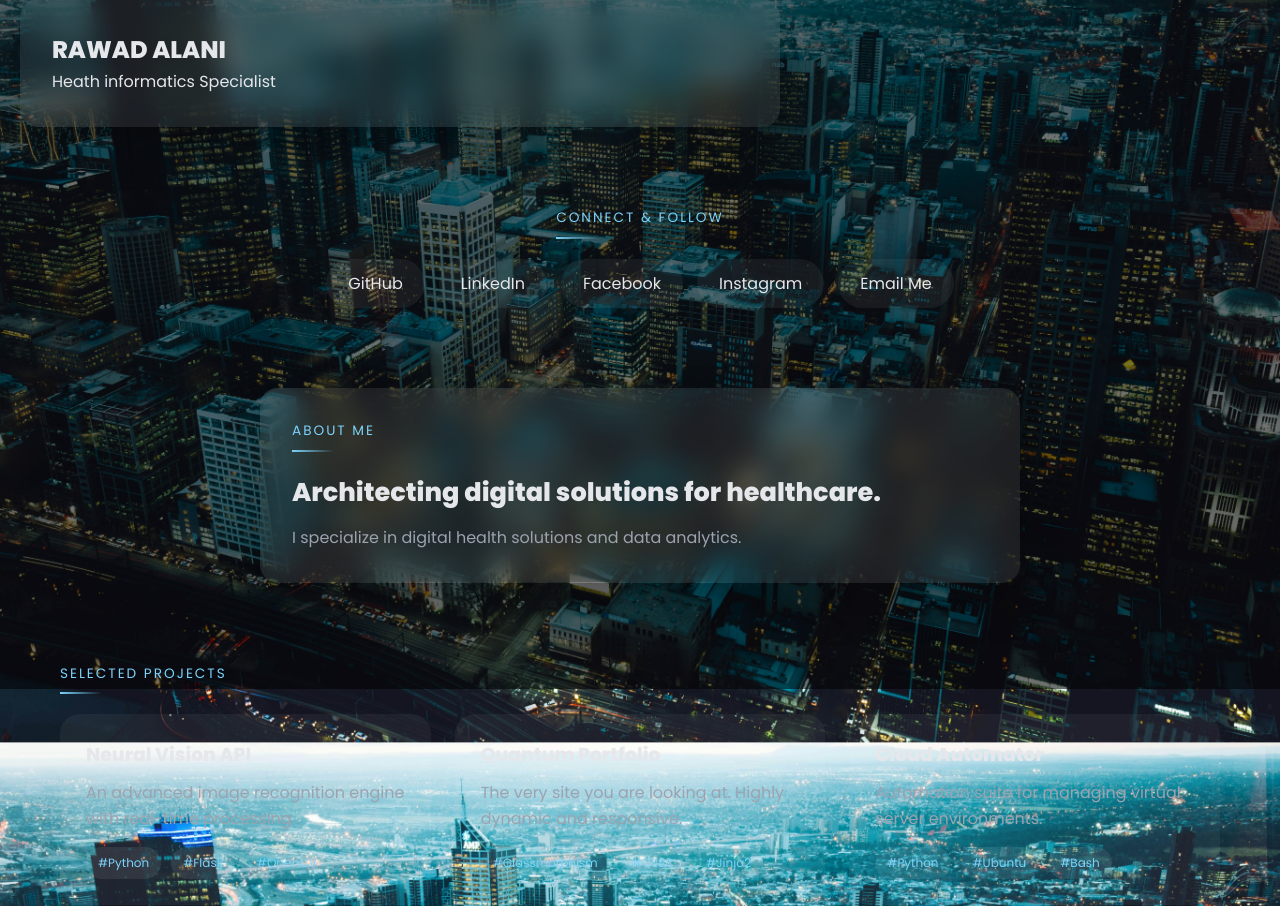
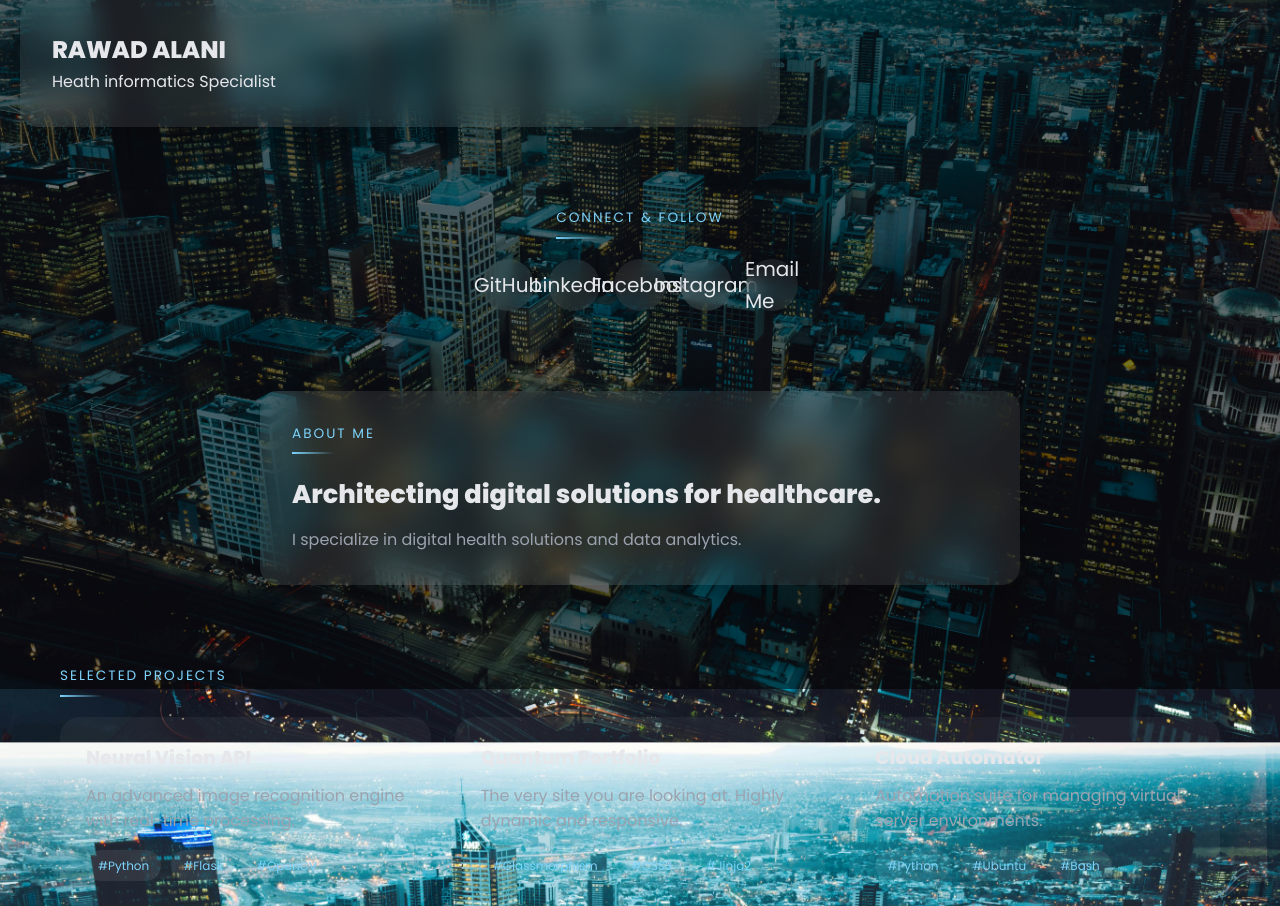
Before and after one commit to alanirawad-sketch/Portfolio, a Flask app: page / in a window 1280 px wide. Shown: the part 111-1017 px from the top of the page. Run offline with Flask 3, Linux system fonts and the light colour scheme.

Commit message:
Update style.css

```diff
--- a/static/style.css
+++ b/static/style.css
@@ -78,20 +78,31 @@ section {
     justify-content: center;
 }
 
+/* ===== SOCIAL ICON BUTTONS ===== */
+
 .social-btn {
-    padding: 12px 22px;
-    border-radius: 999px;
-    font-weight: 500;
-    background: rgba(255, 255, 255, 0.06);
+    width: 52px;
+    height: 52px;
+    border-radius: 50%;
+    background: rgba(255, 255, 255, 0.08);
+    display: flex;
+    align-items: center;
+    justify-content: center;
     color: var(--text-main);
+    font-size: 20px;
     text-decoration: none;
-    transition: all 0.25s ease;
+    transition: all 0.3s ease;
+    backdrop-filter: blur(8px);
 }
 
 .social-btn:hover {
-    transform: translateY(-2px);
-    background: rgba(255, 255, 255, 0.12);
+    transform: translateY(-4px) scale(1.05);
+    background: rgba(125, 211, 252, 0.18);
+    box-shadow:
+        0 0 0 1px rgba(125, 211, 252, 0.3),
+        0 0 24px rgba(125, 211, 252, 0.35);
 }
+
 
 /* =========================
    ABOUT ME / GLASS CARD
```
